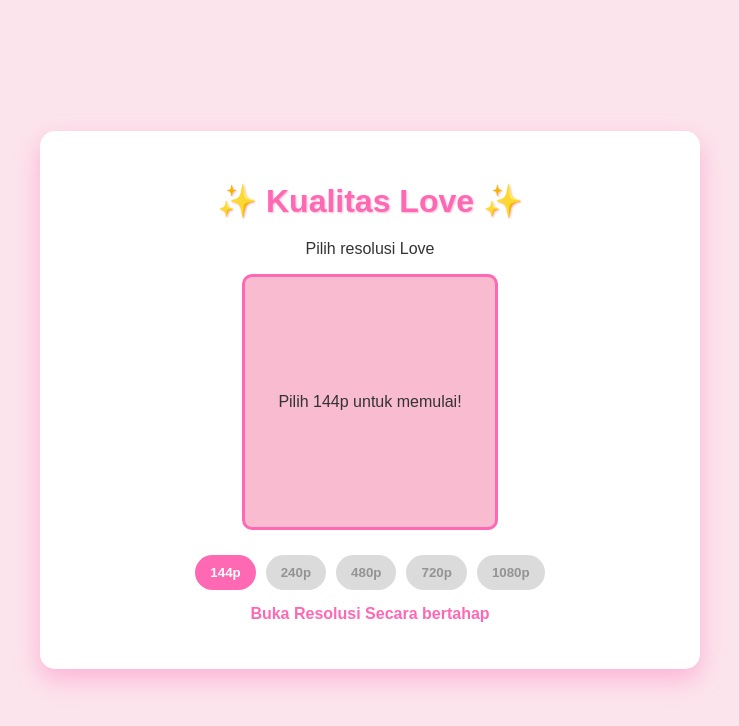
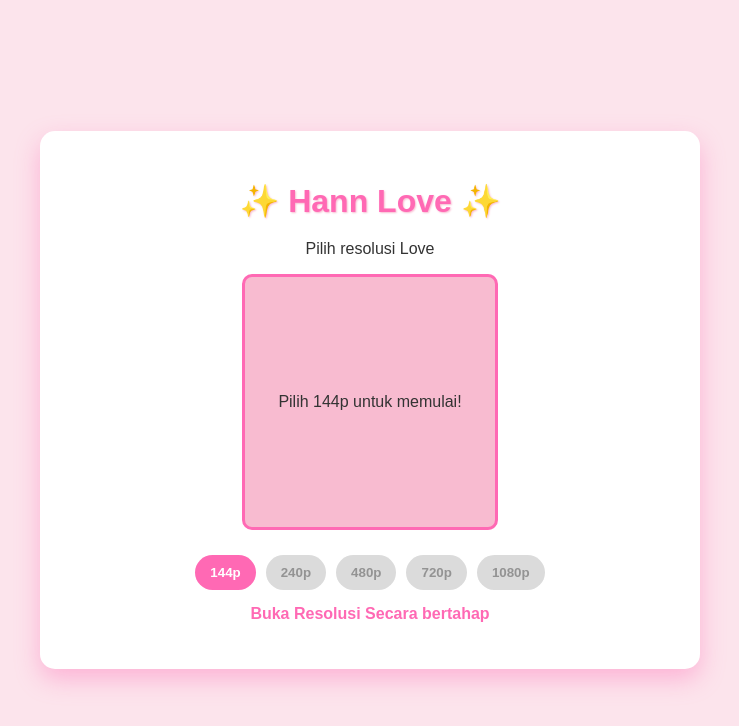
Before and after one commit to RaihanHann/WebKatalog, a plain HTML site: page index.html in a window 1280 px wide. Shown: the whole page, without its empty margins (270-1009 px from the left). Drawn offline with Linux system fonts and the light colour scheme.

Commit message:
bubbieee

```diff
--- a/index.html
+++ b/index.html
@@ -3,7 +3,7 @@
 <head>
     <meta charset="UTF-8">
     <meta name="viewport" content="width=device-width, initial-scale=1.0">
-    <title>Pink & White Resolution Fun Box</title>
+    <title>Bubbie Love</title>
     <style>
         /* CSS Internal untuk Desain */
         body {
@@ -96,7 +96,7 @@
 <body>
 
     <div class="container">
-        <h1>✨ Kualitas Love ✨</h1>
+        <h1>✨ Hann Love ✨</h1>
         <p>Pilih resolusi Love</p>
 
         <div id="imageBox">
```
